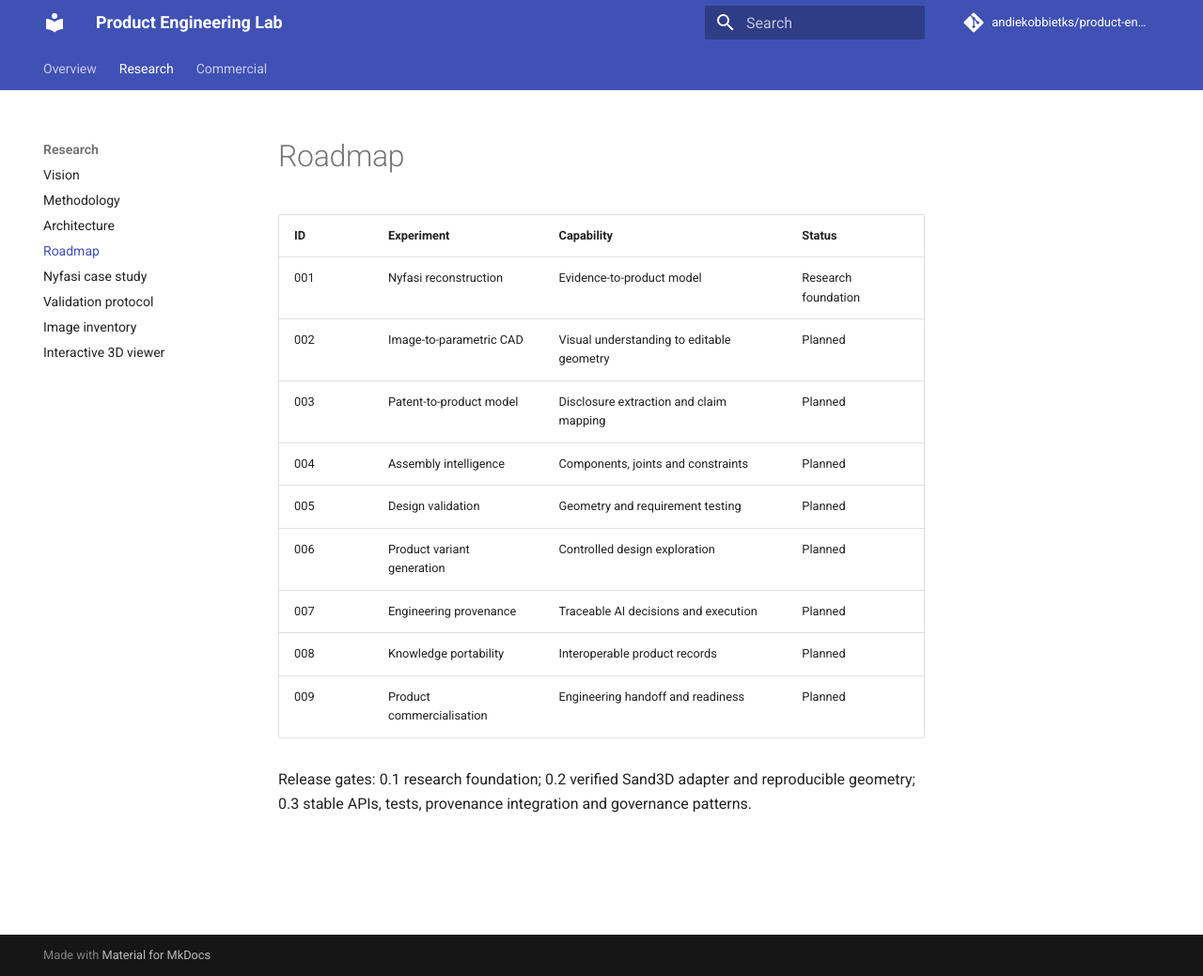
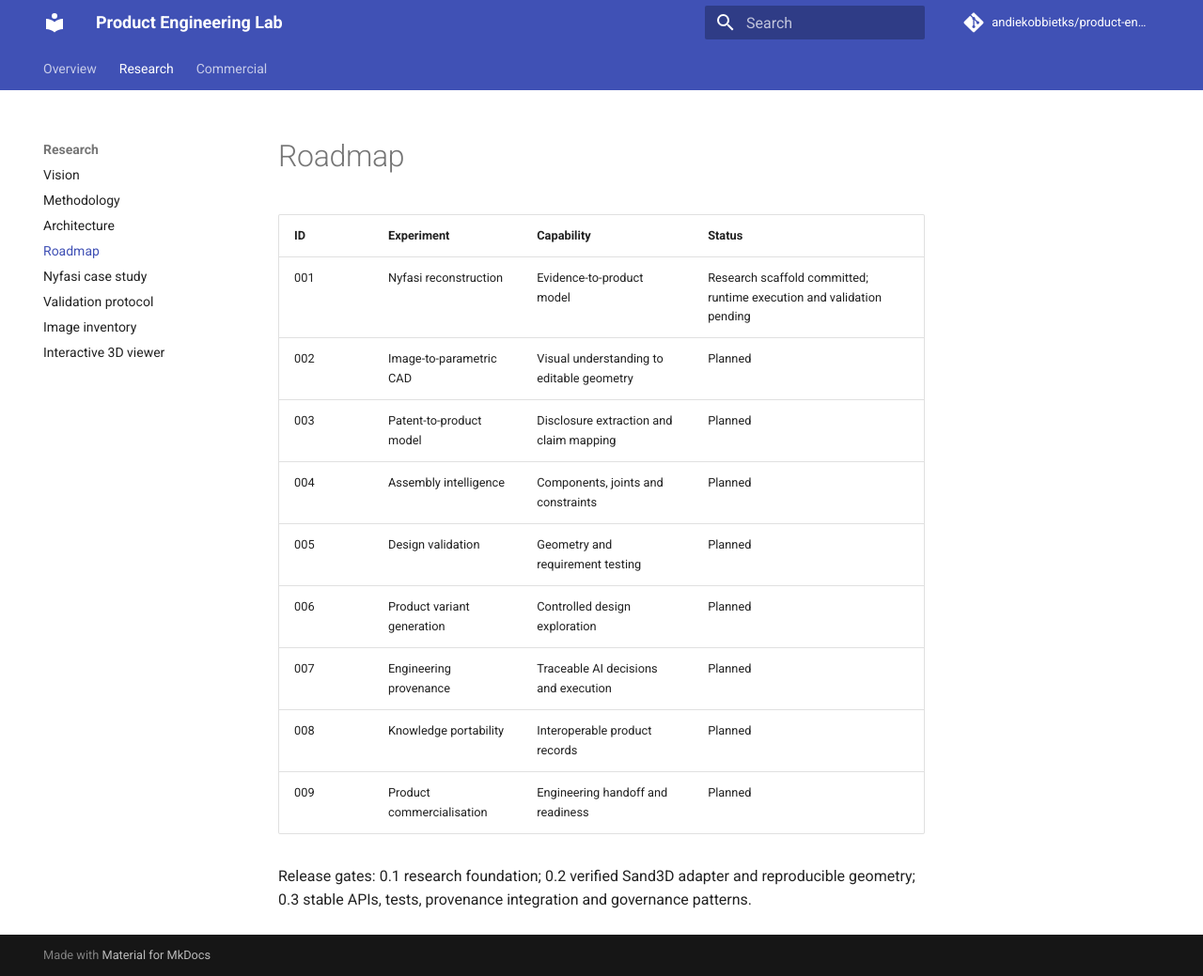
Before and after one commit to andiekobbietks/product-engineering-lab, an MkDocs documentation site: the page built from docs/roadmap.md, in a window 1280 px wide and 1039 px high. Shown: the whole window at 94% size. Built offline with MkDocs 1.6.1 and Material for MkDocs 9.7.7, drawn with Linux system fonts in a browser that asks for light colours; comment, search, counter and statistics services are not loaded.

Commit message:
Clarify rights and progress in docs/roadmap.md

```diff
--- a/docs/roadmap.md
+++ b/docs/roadmap.md
@@ -2,7 +2,7 @@
 
 | ID | Experiment | Capability | Status |
 |---|---|---|---|
-| 001 | Nyfasi reconstruction | Evidence-to-product model | Research foundation |
+| 001 | Nyfasi reconstruction | Evidence-to-product model | Research scaffold committed; runtime execution and validation pending |
 | 002 | Image-to-parametric CAD | Visual understanding to editable geometry | Planned |
 | 003 | Patent-to-product model | Disclosure extraction and claim mapping | Planned |
 | 004 | Assembly intelligence | Components, joints and constraints | Planned |
```
